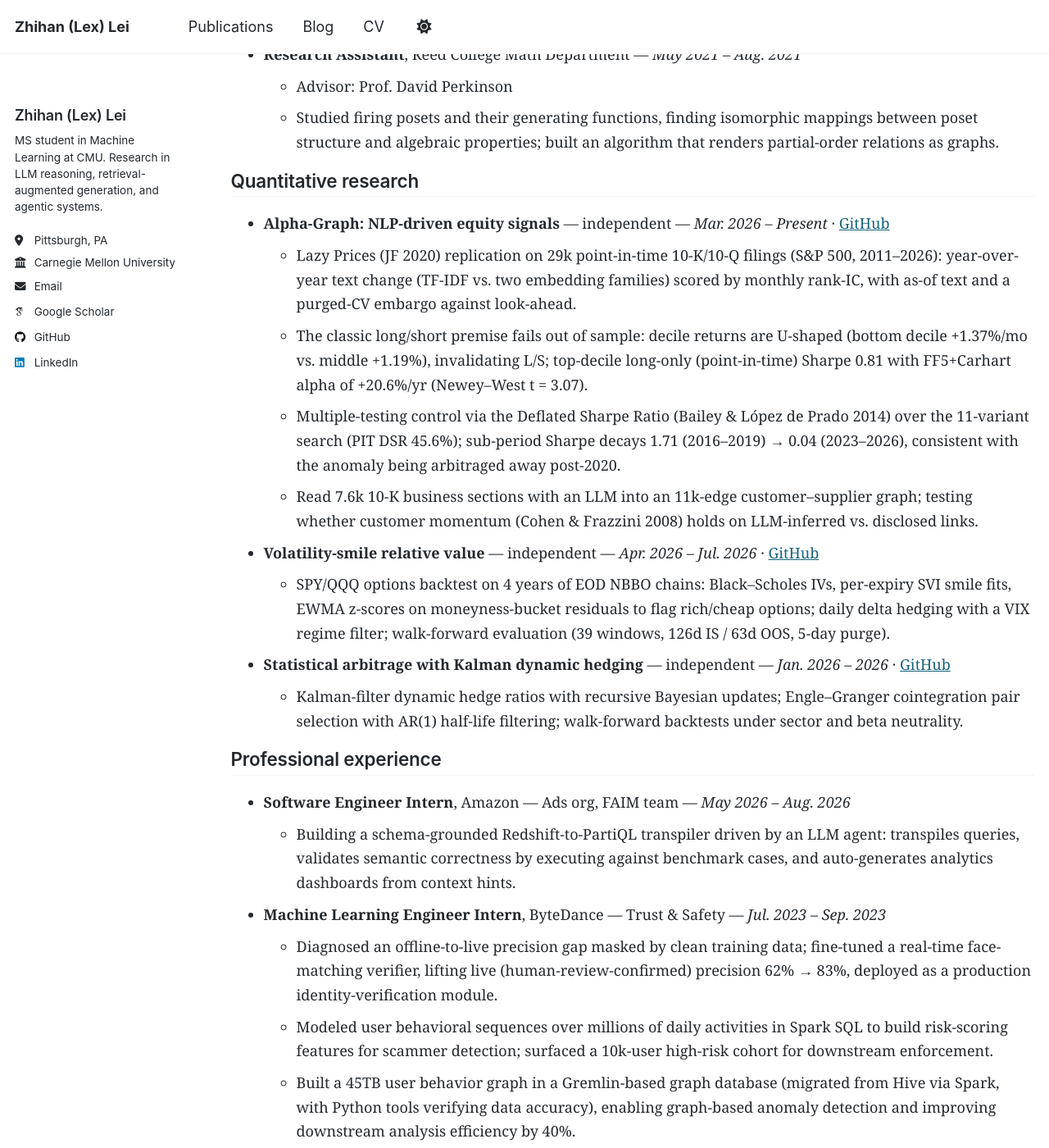
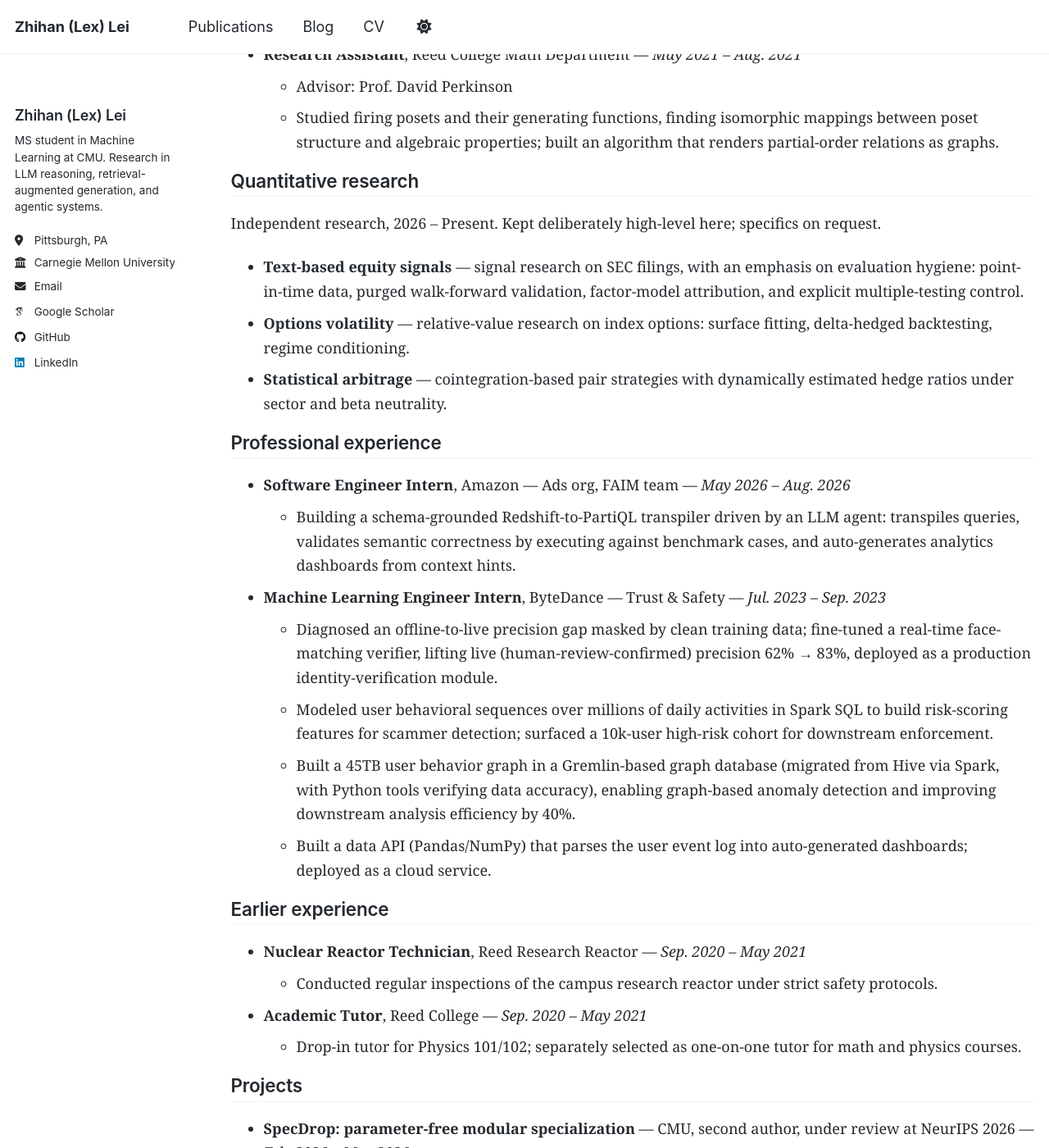
Before and after one commit to lexilei/lexilei.github.io, a Jekyll site: the page built from _pages/cv.md, in a window 1280 px wide and 1400 px high, scrolled down 2271 px. Shown: the whole window at 82% size. Built offline with Jekyll 4.4.1, drawn with Linux system fonts in a browser that asks for light colours; some web fonts are replaced; a script that is not in the unit is left out.

Commit message:
Quant sections: high-level only, no numbers, no repo links

```diff
--- a/_pages/cv.md
+++ b/_pages/cv.md
@@ -54,15 +54,11 @@ Research experience
 
 Quantitative research
 ======
-* **Alpha-Graph: NLP-driven equity signals** — independent — *Mar. 2026 – Present* · [GitHub](https://github.com/lexilei/alpha-graph)
-  * Lazy Prices (JF 2020) replication on 29k point-in-time 10-K/10-Q filings (S&P 500, 2011–2026): year-over-year text change (TF-IDF vs. two embedding families) scored by monthly rank-IC, with as-of text and a purged-CV embargo against look-ahead.
-  * The classic long/short premise fails out of sample: decile returns are U-shaped (bottom decile +1.37%/mo vs. middle +1.19%), invalidating L/S; top-decile long-only (point-in-time) Sharpe 0.81 with FF5+Carhart alpha of +20.6%/yr (Newey–West t = 3.07).
-  * Multiple-testing control via the Deflated Sharpe Ratio (Bailey & López de Prado 2014) over the 11-variant search (PIT DSR 45.6%); sub-period Sharpe decays 1.71 (2016–2019) → 0.04 (2023–2026), consistent with the anomaly being arbitraged away post-2020.
-  * Read 7.6k 10-K business sections with an LLM into an 11k-edge customer–supplier graph; testing whether customer momentum (Cohen & Frazzini 2008) holds on LLM-inferred vs. disclosed links.
-* **Volatility-smile relative value** — independent — *Apr. 2026 – Jul. 2026* · [GitHub](https://github.com/lexilei/vol_smile)
-  * SPY/QQQ options backtest on 4 years of EOD NBBO chains: Black–Scholes IVs, per-expiry SVI smile fits, EWMA z-scores on moneyness-bucket residuals to flag rich/cheap options; daily delta hedging with a VIX regime filter; walk-forward evaluation (39 windows, 126d IS / 63d OOS, 5-day purge).
-* **Statistical arbitrage with Kalman dynamic hedging** — independent — *Jan. 2026 – 2026* · [GitHub](https://github.com/lexilei/quant-statarb-kalman)
-  * Kalman-filter dynamic hedge ratios with recursive Bayesian updates; Engle–Granger cointegration pair selection with AR(1) half-life filtering; walk-forward backtests under sector and beta neutrality.
+Independent research, 2026 – Present. Kept deliberately high-level here; specifics on request.
+
+* **Text-based equity signals** — signal research on SEC filings, with an emphasis on evaluation hygiene: point-in-time data, purged walk-forward validation, factor-model attribution, and explicit multiple-testing control.
+* **Options volatility** — relative-value research on index options: surface fitting, delta-hedged backtesting, regime conditioning.
+* **Statistical arbitrage** — cointegration-based pair strategies with dynamically estimated hedge ratios under sector and beta neutrality.
 
 Professional experience
 ======
```
Also changed, not shown: _pages/about.md (+1 -1 lines).
